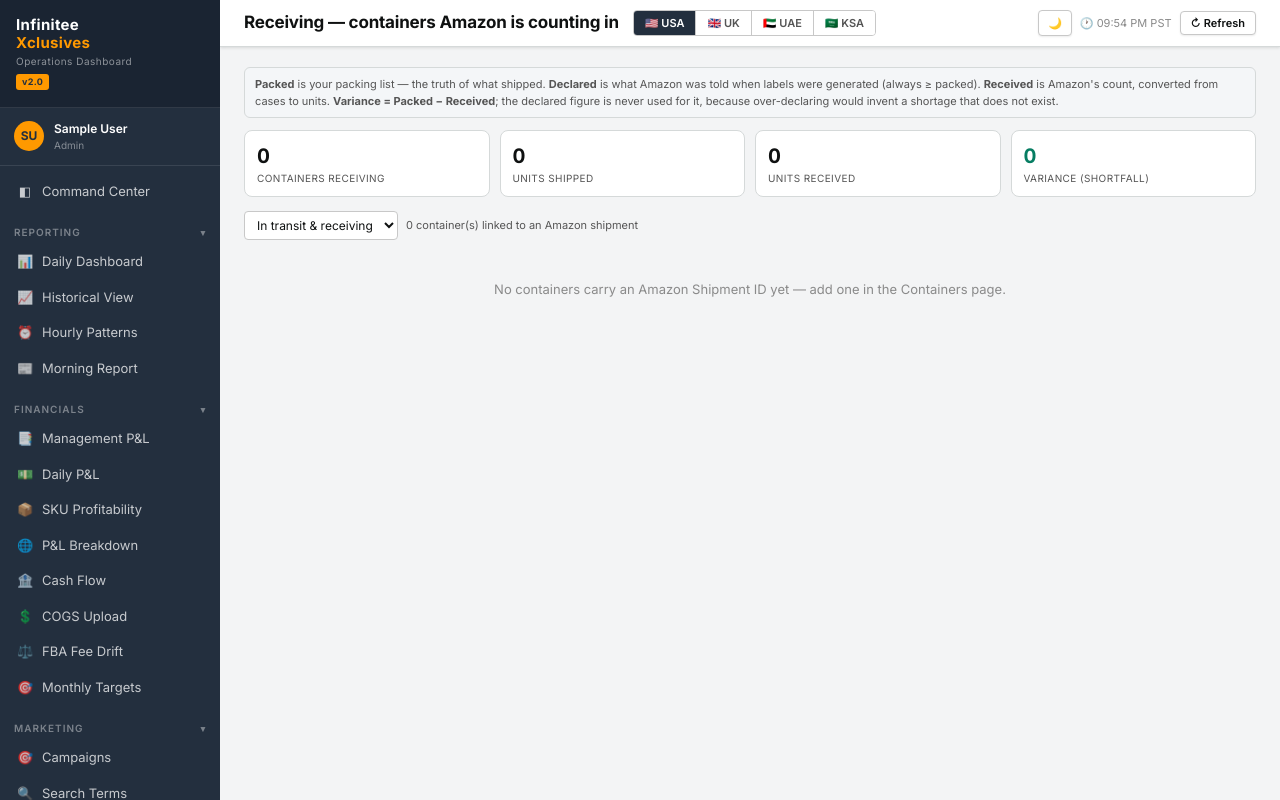
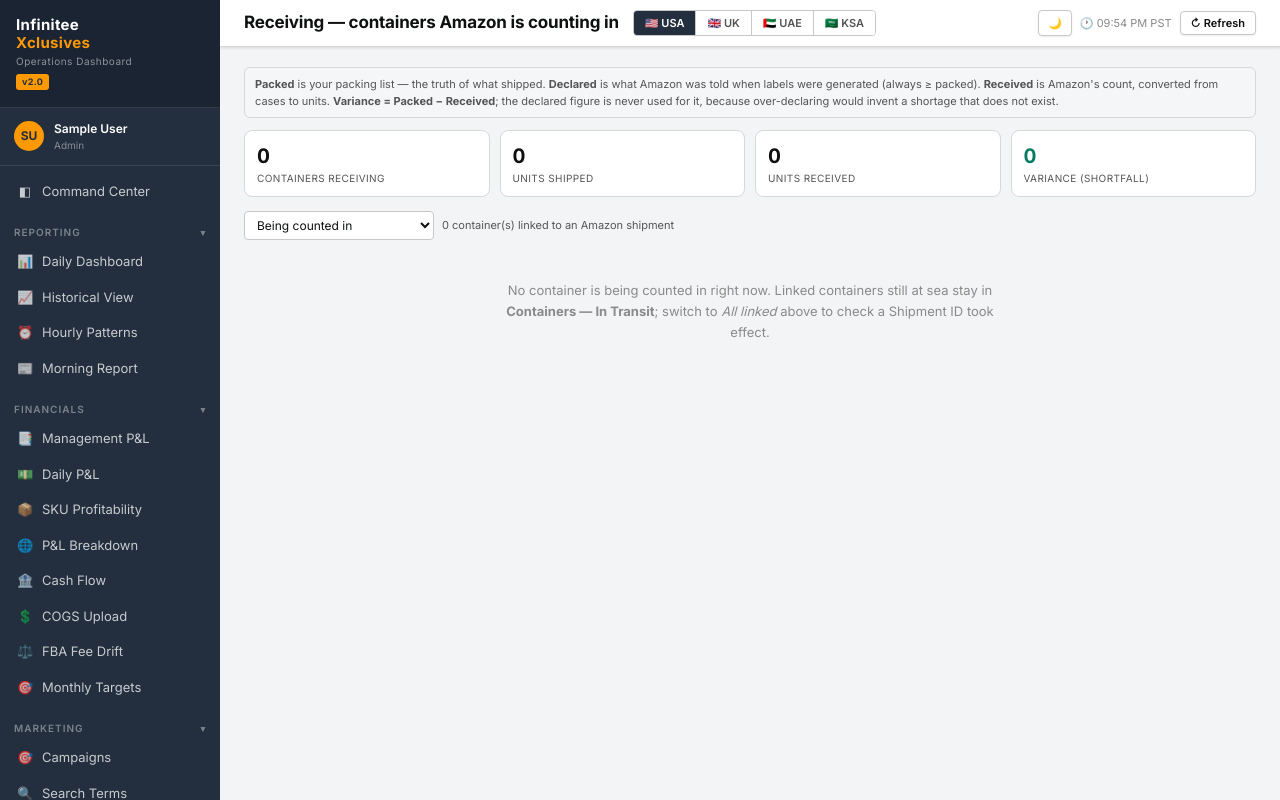
Before and after one commit to farhankauser-web/Daily-Sales-Dashboard, a Django app: page /planning/receiving/ in a window 1280 px wide. Run offline with Django 5.2, Linux system fonts and the light colour scheme; the visitor is signed in with stand-in values (Sample User, id 1); data that the repository does not hold is empty; some libraries are stand-ins or nearby versions.

Commit message:
In Transit and Receiving are now a partition, not two filters
aa4a3a4 only removed status == 'receiving' from In Transit. That was not
enough, and ONEU5001351 proved it: it is linked and has real receipts against
it, but its status is still 'at_port' because --advance-status is off by
default. In Transit kept it (status is active) and Receiving kept it too
(api_receiving listed every linked, non-received container regardless of
whether Amazon had started) -- so it appeared in both tabs at once.

The mistake was deciding membership from a status field that only moves when
an optional flag is set. Membership now comes from the receipts themselves:

    _receiving_pks(region) = active AND (status == 'receiving'
                                         OR any line has received units > 0)

In Transit excludes that set; Receiving is exactly that set. A container is in
one list or the other by construction, whether or not --advance-status ever
runs. The In Transit KPI counts the same set it lists, so the tile cannot
disagree with the rows under it.

The Receiving filter gains an explicit "All linked (incl. not started)" mode
for checking a Shipment ID took effect before receipts arrive -- that was the
old default behaviour, which is useful on demand but wrong as the default.
Its empty state now distinguishes "nothing being counted in" from "nothing
linked", because those need different next actions.

Verified across all three states of ONEU5001351 (at_port with receipts /
receiving / received): overlap is empty in every case, and the KPI tracks.

Co-Authored-By: Claude Opus 5 <noreply@anthropic.com>

```diff
--- a/apps/inventory_planning/views.py
+++ b/apps/inventory_planning/views.py
@@ -15,10 +15,36 @@ from apps.core.decorators import permission_required
 from .models import DemandInput, InTransitShipment, PlanningSku, Warehouse
 from .planning import build_projection
 
-# Statuses that must NOT appear in the Containers — In Transit list.
-# 'received'/'cancelled' are finished; 'receiving' has moved on to the
-# Receiving tab, where the shipped-vs-counted picture lives.
-_NOT_IN_TRANSIT = ['received', 'cancelled', 'receiving']
+# Finished containers — gone from both the In Transit and Receiving lists.
+_TERMINAL = ['received', 'cancelled']
+
+
+def _receiving_pks(region) -> set:
+    """PKs of the containers that belong to Receiving rather than In Transit.
+
+    A container moves the moment Amazon starts counting it in. That shows up
+    two ways, and both must count:
+
+      * status == 'receiving' — set by sync_awd_receipts, but only when it is
+        run with --advance-status, which is off by default;
+      * any line with amazon_received_units > 0 — the receipts themselves,
+        which are recorded on every run regardless of that flag.
+
+    Keying off the receipts as well as the status is what makes In Transit and
+    Receiving a genuine partition instead of two filters that happen to agree.
+    Status alone is not enough: a linked container whose status was never
+    advanced has real receipts against it and would otherwise appear in both
+    lists at once.
+    """
+    from django.db.models import Q
+    from .models import InTransitShipment
+    return set(
+        InTransitShipment.objects
+        .filter(region=region)
+        .exclude(status__in=_TERMINAL)
+        .filter(Q(status='receiving') | Q(lines__amazon_received_units__gt=0))
+        .values_list('pk', flat=True)
+    )
 
 
 @login_required
@@ -47,13 +73,13 @@ def api_containers(request):
           .select_related('destination').prefetch_related('lines')
           .order_by('eta_destination', 'eta_port'))
     if show == 'active':
-        # 'receiving' is deliberately excluded here as well as the terminal
-        # states: once Amazon starts counting a container in it belongs to the
-        # Receiving tab, not In Transit. Leaving it in both would show the same
-        # container twice, which is the duplication this stage exists to end.
+        # Containers Amazon has started counting in are excluded as well as the
+        # finished ones: they belong to the Receiving tab. Listing them in both
+        # is the duplication that stage exists to end.
         # The planner is unaffected — it keys off its own exclude() of
         # received/cancelled and still counts the un-received remainder.
-        qs = qs.exclude(status__in=_NOT_IN_TRANSIT)
+        qs = (qs.exclude(status__in=_TERMINAL)
+                .exclude(pk__in=_receiving_pks(region)))
     rows = []
     for sh in qs:
         rows.append({
@@ -70,11 +96,14 @@ def api_containers(request):
             'lines': [{'sku': l.sku, 'units': l.units}
                       for l in sh.lines.all()],
         })
+    # KPIs count what this list shows, so they cannot disagree with the rows.
+    _recv = _receiving_pks(region)
     kpi = {
         'active': (InTransitShipment.objects.filter(region=region)
-                   .exclude(status__in=_NOT_IN_TRANSIT).count()),
+                   .exclude(status__in=_TERMINAL)
+                   .exclude(pk__in=_recv).count()),
         'units': sum(r['units'] for r in rows
-                     if r['status'] not in _NOT_IN_TRANSIT),
+                     if r['status'] not in _TERMINAL and r['id'] not in _recv),
     }
     # SKU metadata (name/type/category) for the matrix view
     from .models import PlanningSku
@@ -134,6 +163,14 @@ def api_receiving(request):
           .order_by('-amazon_synced_at', 'eta_destination'))
     show = (request.GET.get('show') or 'active')
     if show == 'active':
+        # Only the containers Amazon has actually started counting in. Merely
+        # having a Shipment ID is not enough — a linked container still at sea
+        # belongs to In Transit, and showing it here as well was putting the
+        # same container in two tabs at once.
+        qs = qs.filter(pk__in=_receiving_pks(region))
+    elif show == 'linked':
+        # Everything carrying a Shipment ID, started or not, minus the closed
+        # ones — useful for checking a link took effect before receipts arrive.
         qs = qs.exclude(status='received')
 
     rows = []
--- a/templates/inventory_planning/receiving.html
+++ b/templates/inventory_planning/receiving.html
@@ -68,7 +68,8 @@
 
 <div style="display:flex;gap:8px;margin-bottom:10px;align-items:center">
   <select id="fShow" class="form-control" style="width:auto;padding:5px 8px;font-size:12px" onchange="load()">
-    <option value="active">In transit &amp; receiving</option>
+    <option value="active">Being counted in</option>
+    <option value="linked">All linked (incl. not started)</option>
     <option value="all">Include closed</option>
   </select>
   <span id="lbl" style="font-size:11px;color:var(--text2)"></span>
@@ -126,8 +127,17 @@ async function load(){
 function render(){
   const box = document.getElementById('list');
   if(!ROWS.length){
-    box.innerHTML = '<div style="padding:30px;text-align:center;color:var(--text3)">'
-      + 'No containers carry an Amazon Shipment ID yet — add one in the Containers page.</div>';
+    // "Nothing being counted in" and "nothing linked" are different facts and
+    // need different next actions, so say which one it is.
+    const mode = document.getElementById('fShow').value;
+    const msg = (mode === 'active')
+      ? 'No container is being counted in right now. Linked containers still '
+        + 'at sea stay in <b>Containers — In Transit</b>; switch to '
+        + '<i>All linked</i> above to check a Shipment ID took effect.'
+      : 'No containers carry an Amazon Shipment ID yet — add one in the '
+        + 'Containers page.';
+    box.innerHTML = '<div style="padding:30px;text-align:center;color:var(--text3);'
+      + 'max-width:560px;margin:0 auto;line-height:1.6">' + msg + '</div>';
     return;
   }
   box.innerHTML = ROWS.map(r=>{
```
